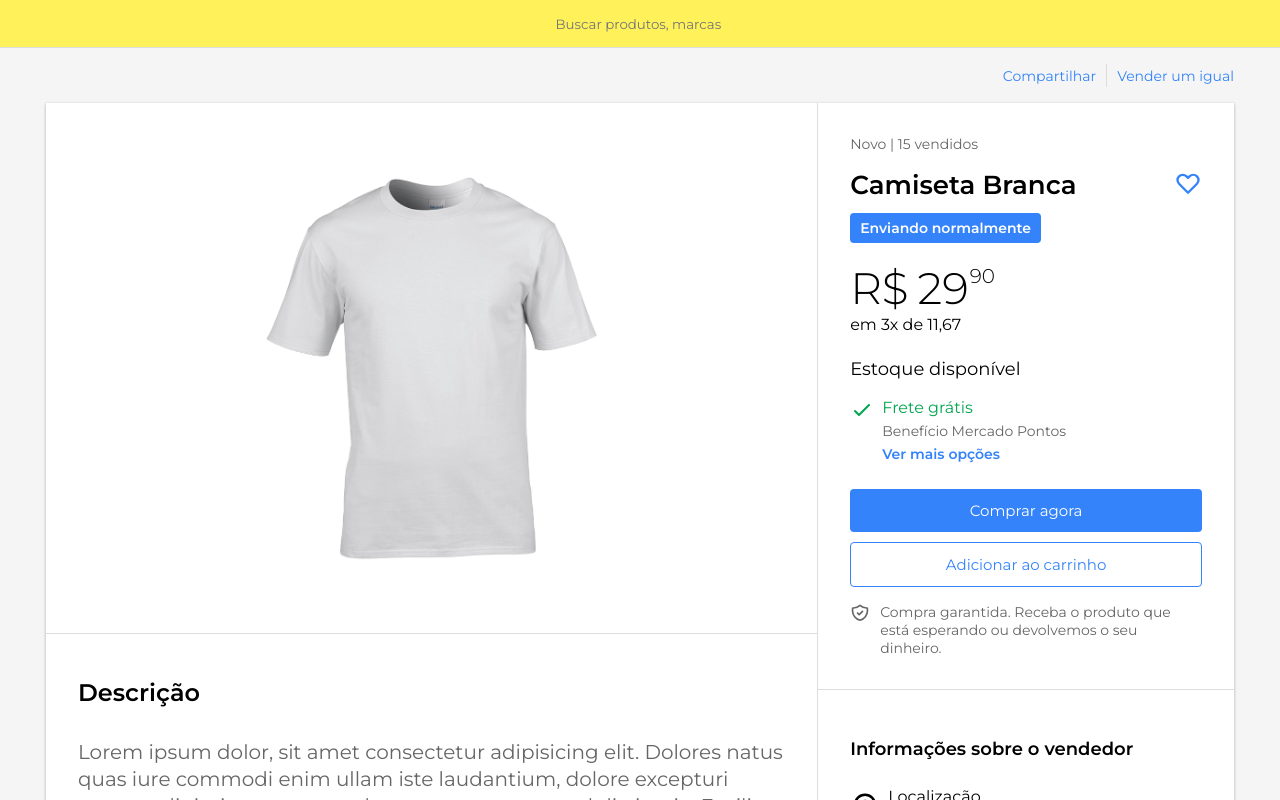
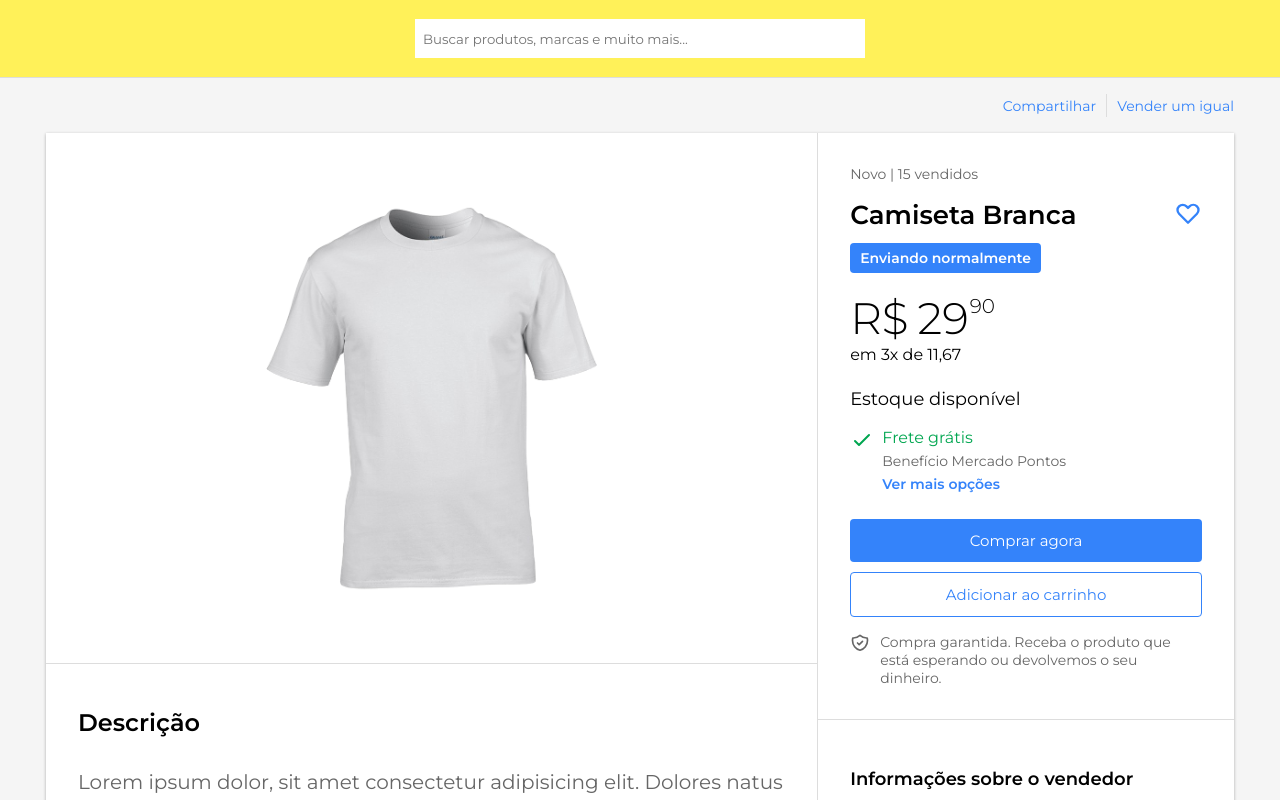
Before and after one commit to the-one-who-knoccks/UI-Clone-MercadoLivre, a React (Create React App) app: page / in a window 1280 px wide. Shown: the top 800 px of the page. Built offline with nearby package versions, Linux system fonts and the light colour scheme; the HTML template or start-up script is replaced by a standard one.

Commit message:
:art: Updated Header styles

```diff
--- a/src/components/Header/styles.ts
+++ b/src/components/Header/styles.ts
@@ -2,11 +2,21 @@ import styled from "styled-components";
 
 export const Container = styled.div`
   width: 100%;
-  height: 48px;
+  height: 78px;
   background: var(--color-header);
   border-bottom: 1px solid var(--color-border);
 
   display: flex;
   align-items: center;
   justify-content: center;
+
+  > input {
+    background: white;
+    width: 450px;
+    height: 50%;
+    color: gray;
+    padding-left: 8px;
+    outline: none;
+    border: none;
+  }
 `;
```
